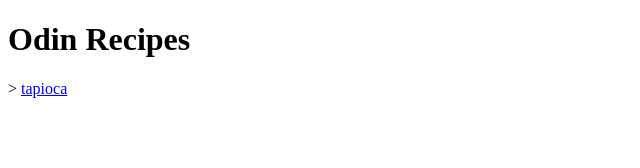
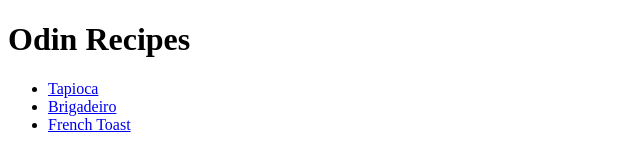
Before and after one commit to bobzozoh/odin-recipes, a plain HTML site: page index.html in a window 1280 px wide. Shown: the whole page, without its empty margins (0-640 px from the left). Drawn offline with Linux system fonts and the light colour scheme.

Commit message:
2 more recipes and the links is a list know
Add 2 more recipes links on the index.html, and made a list of
the links to the recipes, its more organized.

[Ticket: X]

```diff
--- a/index.html
+++ b/index.html
@@ -5,7 +5,11 @@
         <title>Odin-Recipes</title>
     </head>
     <body>
-        <h1>Odin Recipes</h1>>
-        <a href="recipes/tapioca.html">tapioca</a>
+        <h1>Odin Recipes</h1>
+	<ul>
+        <li><a href="recipes/tapioca.html">Tapioca</a></li>
+	<li><a href="recipes/brigadeiro.html">Brigadeiro</a></li>
+	<li><a href="recipes/french-toast.html">French Toast</a></li>
+	</ul>
     </body>
 </html>
```
